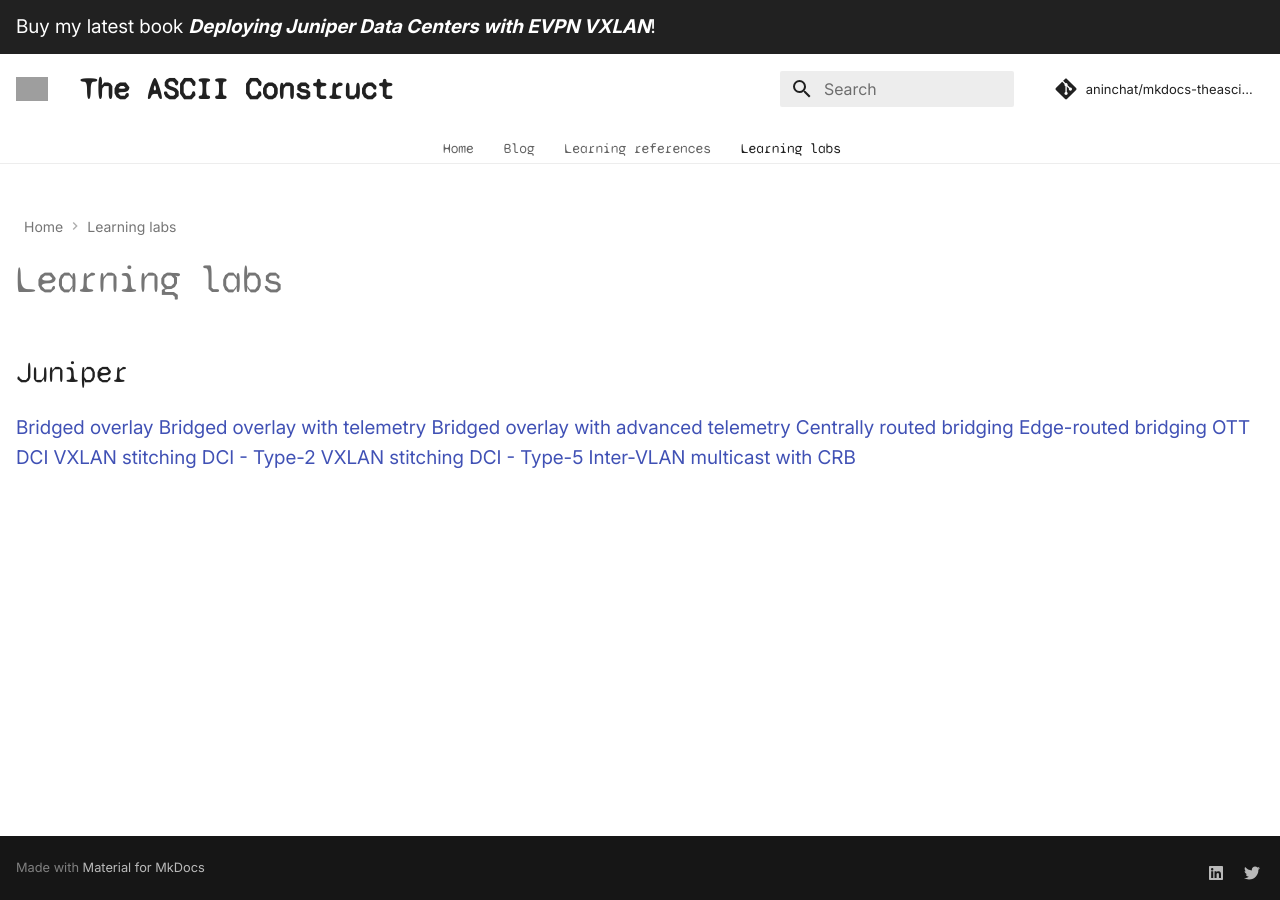
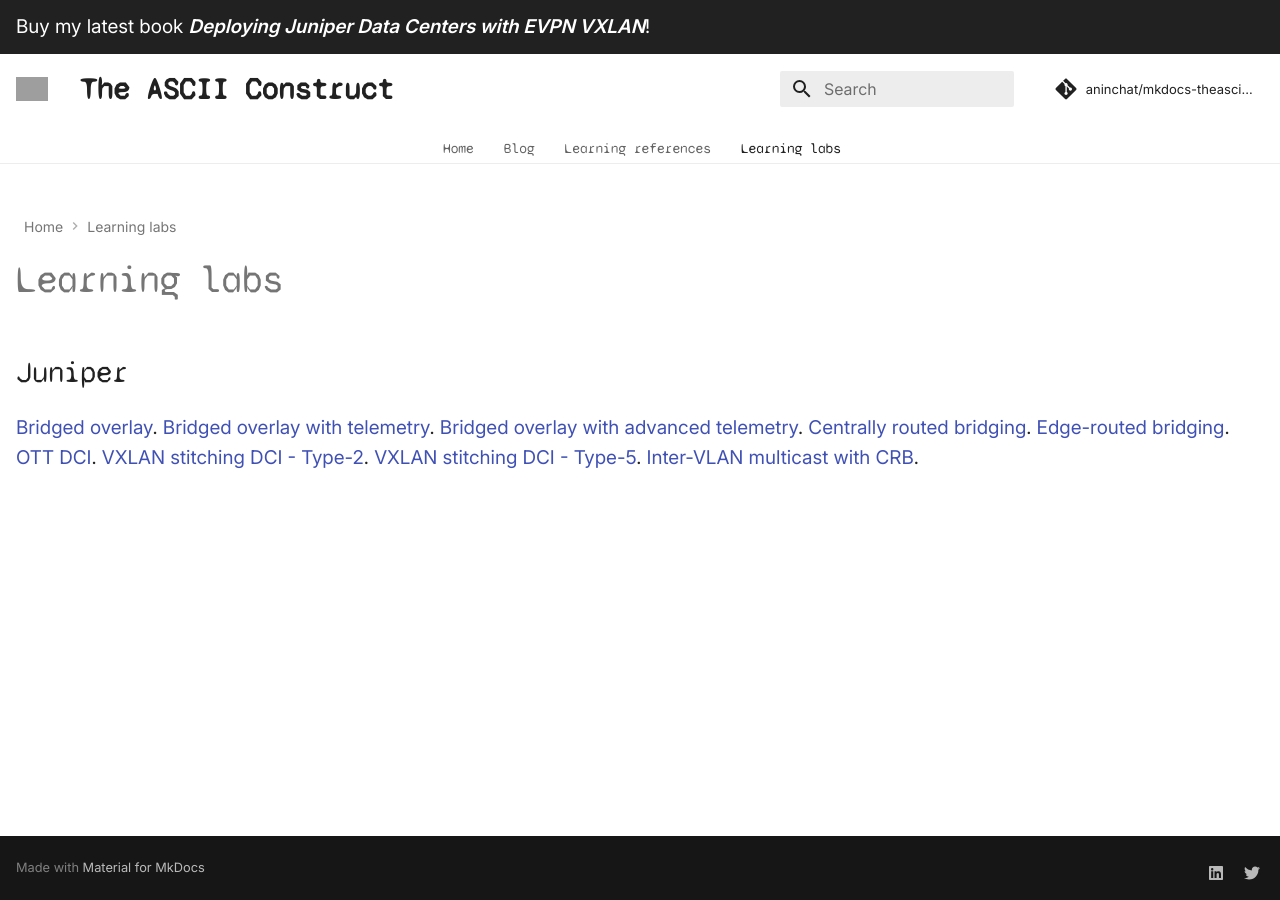
Before and after one commit to aninchat/mkdocs-theasciiconstruct, an MkDocs documentation site: the page built from docs/labs/index.md, in a window 1280 px wide. Built offline with MkDocs 1.6.1 and Material for MkDocs 9.7.7, drawn with Linux system fonts in a browser that asks for light colours; comment, search, counter and statistics services are not loaded; grey boxes are pictures that could not be loaded.

Commit message:
readability

```diff
--- a/docs/labs/index.md
+++ b/docs/labs/index.md
@@ -8,12 +8,12 @@
 
 ## Juniper
 
-[Bridged overlay](https://github.com/aninchat/learning-labs/tree/master/juniper/bridged-overlay)
-[Bridged overlay with telemetry](https://github.com/aninchat/learning-labs/tree/master/juniper/bridged-overlay-with-telemetry)
-[Bridged overlay with advanced telemetry](https://github.com/aninchat/learning-labs/tree/master/juniper/bridged-overlay-with-telemetry-advanced)
-[Centrally routed bridging](https://github.com/aninchat/learning-labs/tree/master/juniper/crb)
-[Edge-routed bridging](https://github.com/aninchat/learning-labs/tree/master/juniper/erb)
-[OTT DCI](https://github.com/aninchat/learning-labs/tree/master/juniper/dci/ott)
-[VXLAN stitching DCI - Type-2](https://github.com/aninchat/learning-labs/tree/master/juniper/dci/t2-stitching)
-[VXLAN stitching DCI - Type-5](https://github.com/aninchat/learning-labs/tree/master/juniper/dci/t5-stitching)
-[Inter-VLAN multicast with CRB](https://github.com/aninchat/learning-labs/tree/master/juniper/inter-vlan-multicast-crb-redundant)
+[Bridged overlay](https://github.com/aninchat/learning-labs/tree/master/juniper/bridged-overlay).
+[Bridged overlay with telemetry](https://github.com/aninchat/learning-labs/tree/master/juniper/bridged-overlay-with-telemetry).
+[Bridged overlay with advanced telemetry](https://github.com/aninchat/learning-labs/tree/master/juniper/bridged-overlay-with-telemetry-advanced).
+[Centrally routed bridging](https://github.com/aninchat/learning-labs/tree/master/juniper/crb).
+[Edge-routed bridging](https://github.com/aninchat/learning-labs/tree/master/juniper/erb).
+[OTT DCI](https://github.com/aninchat/learning-labs/tree/master/juniper/dci/ott).
+[VXLAN stitching DCI - Type-2](https://github.com/aninchat/learning-labs/tree/master/juniper/dci/t2-stitching).
+[VXLAN stitching DCI - Type-5](https://github.com/aninchat/learning-labs/tree/master/juniper/dci/t5-stitching).
+[Inter-VLAN multicast with CRB](https://github.com/aninchat/learning-labs/tree/master/juniper/inter-vlan-multicast-crb-redundant).
--- a/docs/stylesheets/extra.css
+++ b/docs/stylesheets/extra.css
@@ -8,7 +8,7 @@
 @font-face {
   font-family: "Syne Mono";
   src: url("../assets/fonts/SyneMono-Regular.woff2") format("woff2");
-  font-weight: 400;
+  font-weight: 300;
   font-style: normal;
   font-display: swap;
 }
@@ -17,7 +17,7 @@
 @font-face {
   font-family: "Fira Mono";
   src: url("../assets/fonts/FiraMono-Regular.woff2") format("woff2");
-  font-weight: 400;
+  font-weight: 200;
   font-style: normal;
   font-display: swap;
 }
@@ -26,7 +26,7 @@
 @font-face {
   font-family: "Inter";
   src: url("../assets/fonts/Inter-VariableFont.woff2") format("woff2");
-  font-weight: 100 900;
+  font-weight: 100 600;
   font-style: normal;
   font-display: swap;
 }
```
